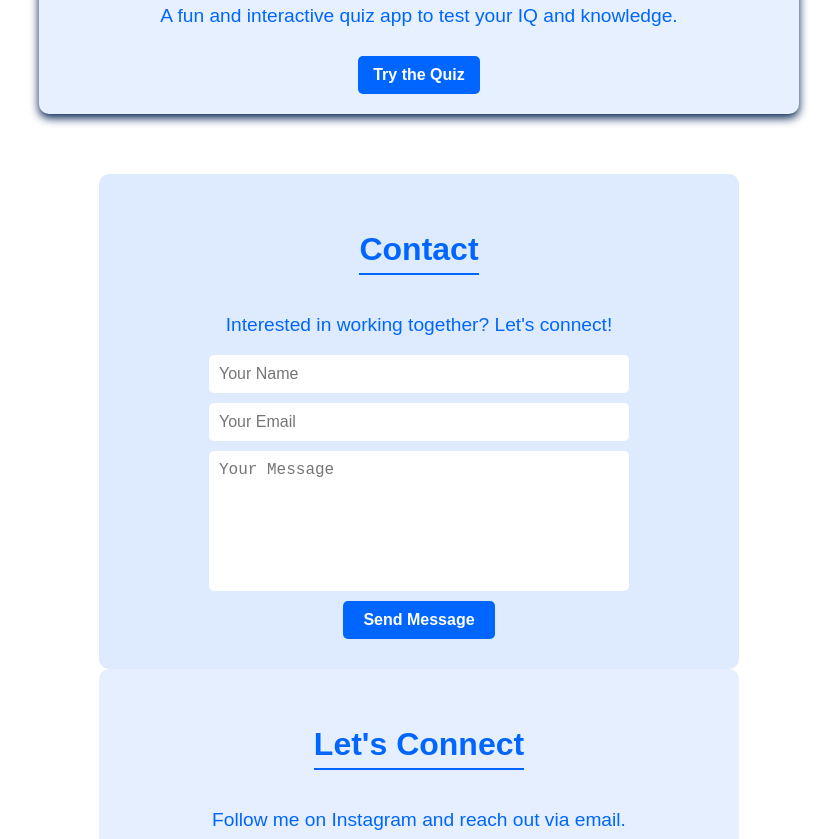
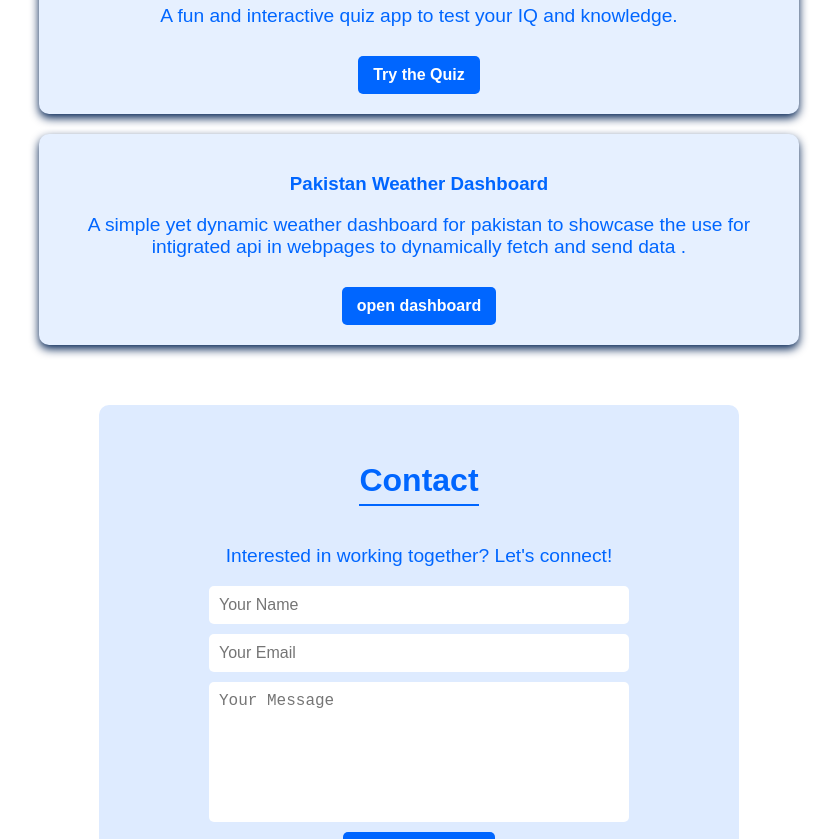
Before and after one commit to omerkhan-ai/portfolio, a plain HTML site: page index.html in a window 1280 px wide. Shown: the part 1700-2539 px from the top of the page, without its empty margins (221-1058 px from the left). Drawn offline with Linux system fonts and the light colour scheme.

Commit message:
Update index.html

```diff
--- a/index.html
+++ b/index.html
@@ -165,6 +165,13 @@
             <a href="https://omerkhan-ai.github.io/iq-test/" target="_blank">Try the Quiz</a>
         </div>
 
+          <div class="project">
+            <h3>Pakistan Weather Dashboard</h3>
+            <p>A simple yet dynamic weather dashboard for pakistan to showcase the use
+                for intigrated api in webpages to dynamically fetch and send data .</p>
+            <a href="https://omerkhan-ai.github.io/weather-dashborad/" target="_blank">open dashboard</a>
+        </div>
+
     </section>
 
     <section id="contact">
```
